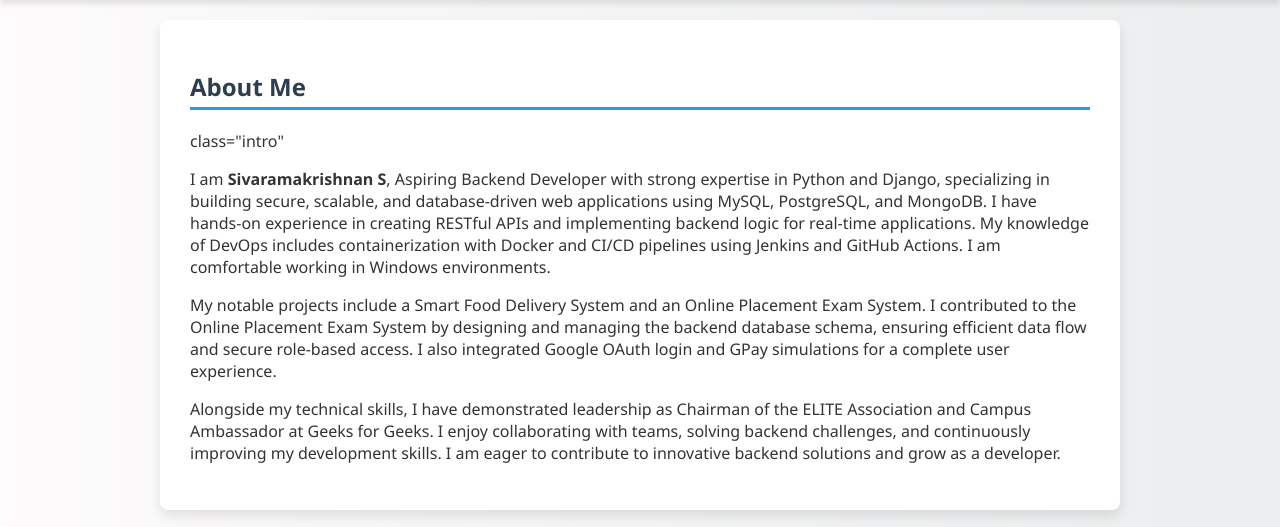
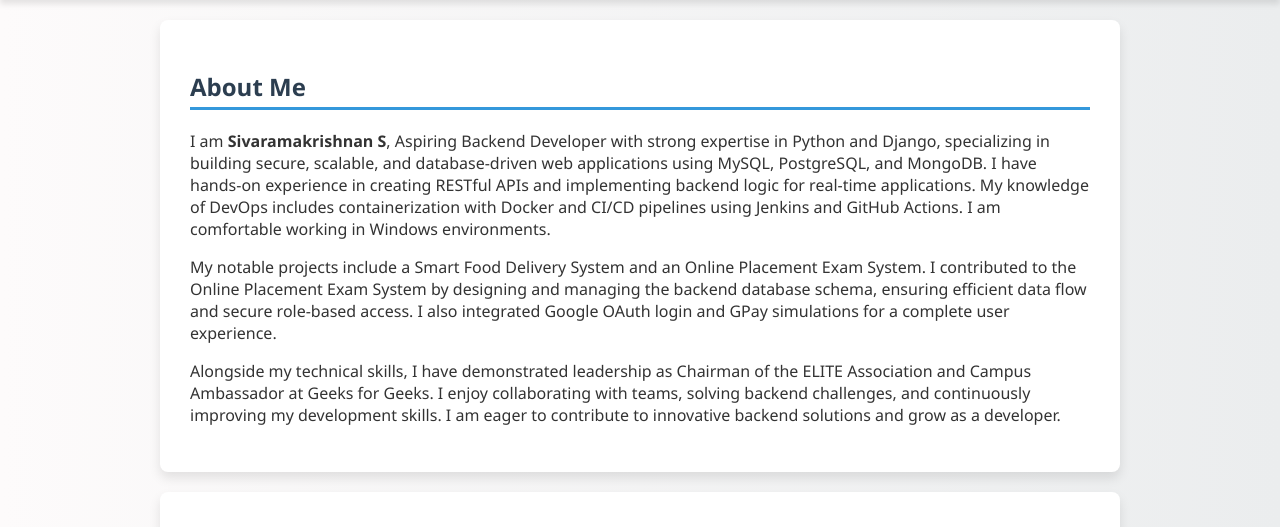
Before and after one commit to Sivaramakrishanan06/My-portfolio, a plain HTML site: page index.html in a window 1280 px wide. Shown: the part 168-695 px from the top of the page. Drawn offline with nearby package versions, Linux system fonts and the light colour scheme.

Commit message:
Update index.html

```diff
--- a/index.html
+++ b/index.html
@@ -31,7 +31,7 @@
 
   <section id="about" class="animated-section">
     <h2>About Me</h2>
-    <p> class="intro"</p>I am <strong>Sivaramakrishnan S</strong>, Aspiring Backend Developer with strong expertise in Python and Django, specializing in building secure, scalable, and database-driven web applications using MySQL, PostgreSQL, and MongoDB. I have hands-on experience in creating RESTful APIs and implementing backend logic for real-time applications. My knowledge of DevOps includes containerization with Docker and CI/CD pipelines using Jenkins and GitHub Actions. I am comfortable working in Windows environments.</p>
+    <p> I am <strong>Sivaramakrishnan S</strong>, Aspiring Backend Developer with strong expertise in Python and Django, specializing in building secure, scalable, and database-driven web applications using MySQL, PostgreSQL, and MongoDB. I have hands-on experience in creating RESTful APIs and implementing backend logic for real-time applications. My knowledge of DevOps includes containerization with Docker and CI/CD pipelines using Jenkins and GitHub Actions. I am comfortable working in Windows environments.</p>
     <p> My notable projects include a Smart Food Delivery System and an Online Placement Exam System. I contributed to the Online Placement Exam System by designing and managing the backend database schema, ensuring efficient data flow and secure role-based access. I also integrated Google OAuth login and GPay simulations for a complete user experience.</p>
     <p>Alongside my technical skills, I have demonstrated leadership as Chairman of the ELITE Association and Campus Ambassador at Geeks for Geeks. I enjoy collaborating with teams, solving backend challenges, and continuously improving my development skills. I am eager to contribute to innovative backend solutions and grow as a developer.</p>
   </section>
```
